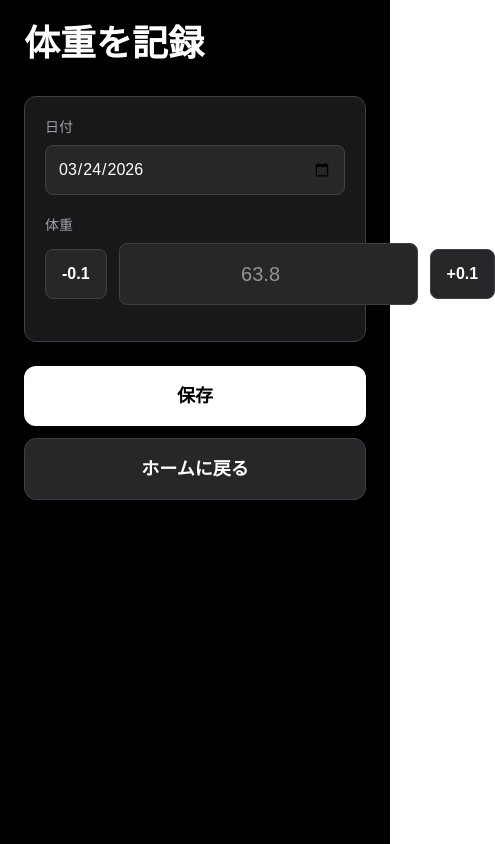
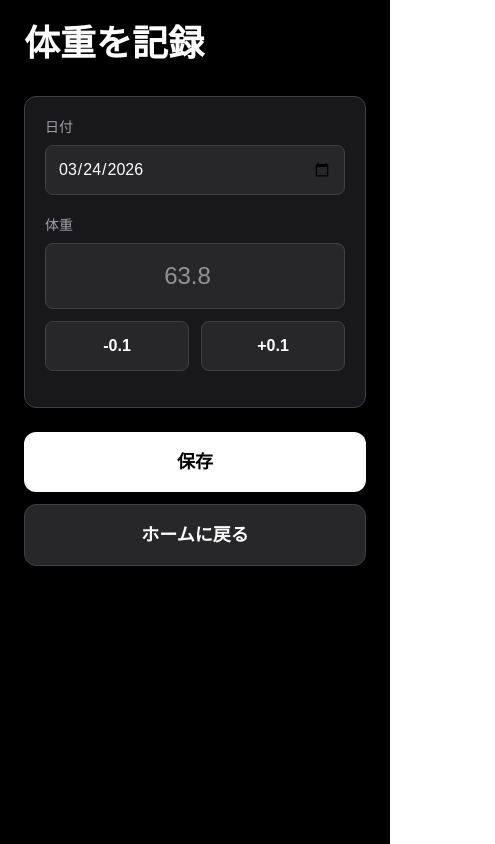
Before and after one commit to ypghp2zbvr-commits/BulkLog, a Next.js app: page /weight in a window 390 px wide. Shown: the whole page, 495 px wide, since content can reach past the window. Built offline with nearby package versions, Linux system fonts and the light colour scheme.

Commit message:
Fix weight input layout on mobile

```diff
--- a/app/weight/page.tsx
+++ b/app/weight/page.tsx
@@ -59,15 +59,7 @@ export default function WeightPage() {
 
         <p className="text-sm text-zinc-400 mb-2">体重</p>
 
-        <div className="flex items-center gap-3 mb-4">
-          <button
-            type="button"
-            onClick={() => changeWeight(-0.1)}
-            className="px-4 py-3 rounded-lg bg-zinc-800 border border-zinc-700 text-white font-semibold"
-          >
-            -0.1
-          </button>
-
+        <div className="mb-4">
           <input
             type="number"
             step="0.1"
@@ -75,16 +67,26 @@ export default function WeightPage() {
             placeholder="63.8"
             value={weight}
             onChange={(e) => setWeight(e.target.value)}
-            className="flex-1 rounded-lg p-4 text-xl bg-zinc-800 text-white border border-zinc-700 text-center"
+            className="w-full rounded-lg p-4 text-2xl bg-zinc-800 text-white border border-zinc-700 text-center mb-3"
           />
+
+          <div className="grid grid-cols-2 gap-3">
+            <button
+              type="button"
+              onClick={() => changeWeight(-0.1)}
+              className="w-full py-3 rounded-lg bg-zinc-800 border border-zinc-700 text-white font-semibold"
+            >
+              -0.1
+            </button>
 
             <button
               type="button"
               onClick={() => changeWeight(0.1)}
-            className="px-4 py-3 rounded-lg bg-zinc-800 border border-zinc-700 text-white font-semibold"
+              className="w-full py-3 rounded-lg bg-zinc-800 border border-zinc-700 text-white font-semibold"
             >
               +0.1
             </button>
+          </div>
         </div>
       </div>
 
```
Lines whose indentation alone changed are shown as unchanged.
